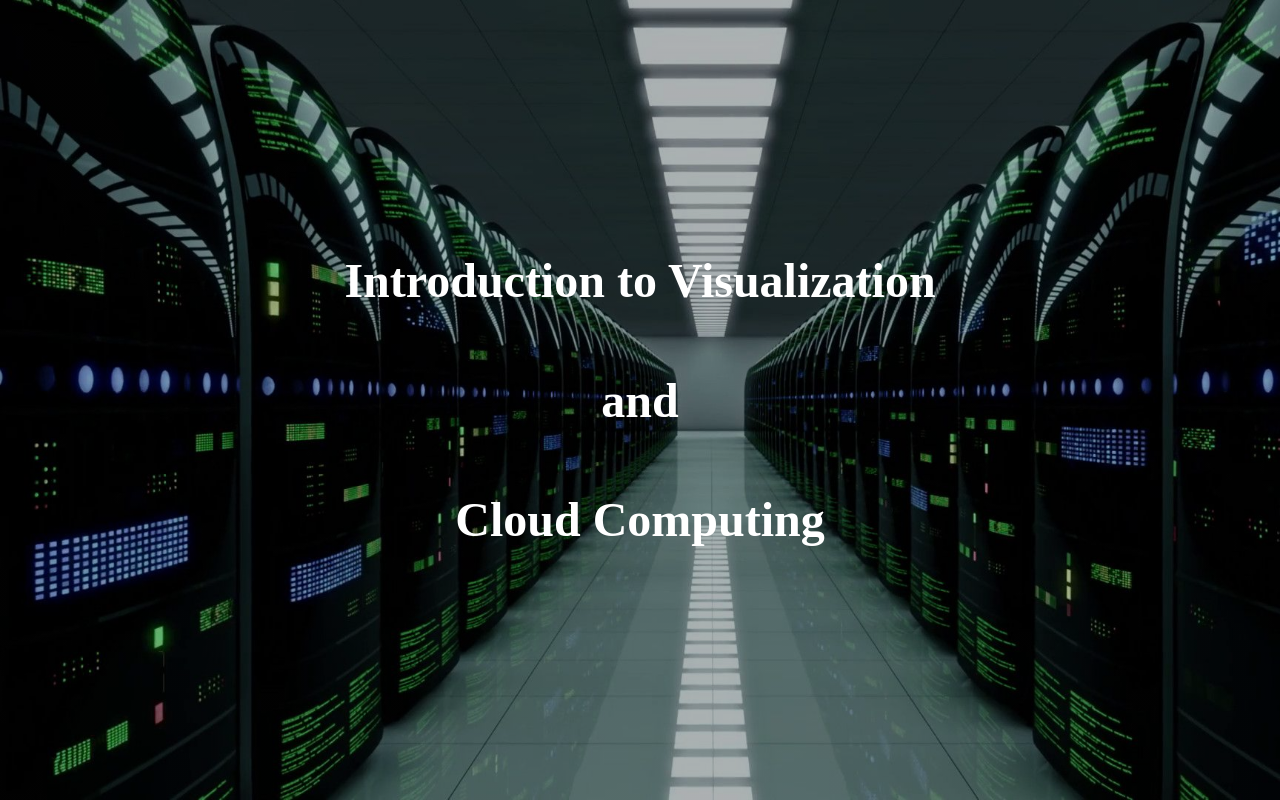
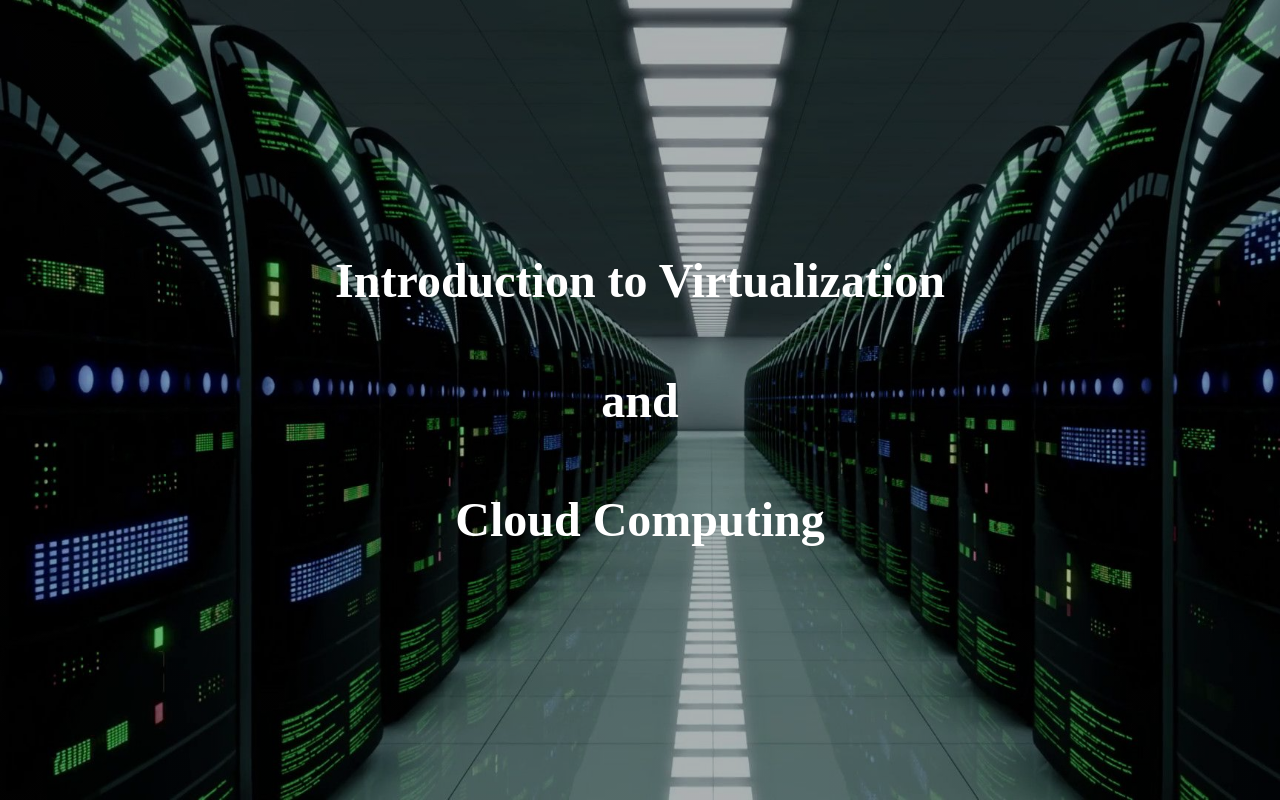
Before and after one commit to Ravikant-0332/Cloud-Computing-Assignment02, a plain HTML site: page index.html in a window 1280 px wide. Drawn offline with Linux system fonts and the light colour scheme.

Commit message:
Update index.html

```diff
--- a/index.html
+++ b/index.html
@@ -28,7 +28,7 @@
 </style>
 
 <body>
-    <H1>Introduction to Visualization</H1>
+    <H1>Introduction to Virtualization</H1>
     <H1>and</H1>
     <H1>Cloud Computing</H1>
 </body>
```
